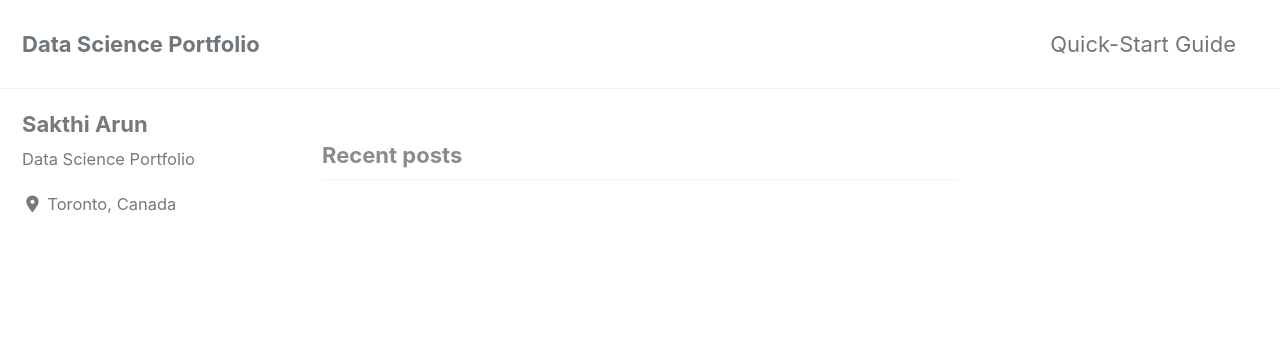
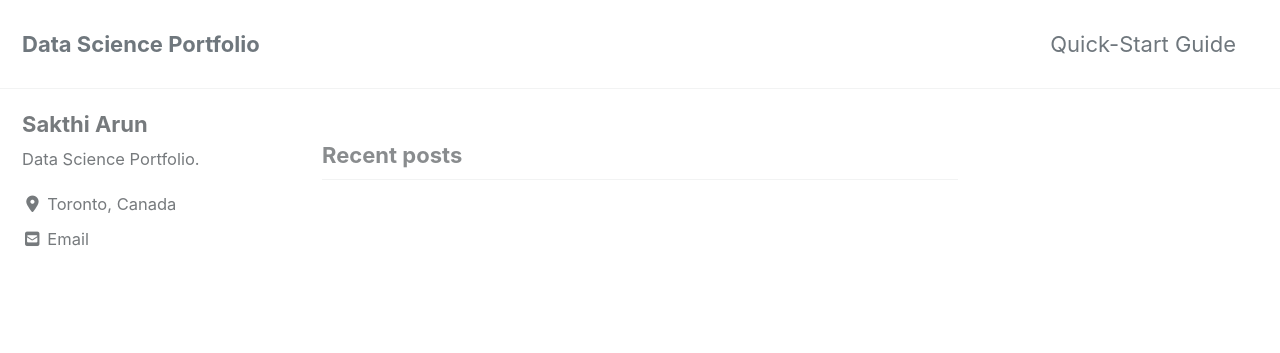
Before and after one commit to sakthiarun/sakthiarun.github.io, a Jekyll site: the page built from index.html, in a window 1280 px wide. Shown: the top 353 px of the page. Built offline with Jekyll 4.4.1, drawn with Linux system fonts in a browser that asks for light colours; cached includes are drawn as plain includes; nearby versions of some CDN libraries; the list of posts is cut into pages by our own code.

Commit message:
third github

```diff
--- a/_config.yml
+++ b/_config.yml
@@ -19,7 +19,7 @@ locale                   : "en-US"
 title                    : "Data Science Portfolio"
 title_separator          : "-"
 name                     : "Sakthi Arun"
-description              : "Data Science Portfolio"
+description              : "Data Science Portfolio."
 url                      : # the base hostname & protocol for your site e.g. "https://mmistakes.github.io"
 baseurl                  : # the subpath of your site, e.g. "/blog"
 repository               : # GitHub username/repo-name e.g. "mmistakes/minimal-mistakes"
@@ -108,15 +108,15 @@ analytics:
 author:
   name             : "Sakthi Arun"
   avatar           : # path of avatar image, e.g. "/assets/images/bio-photo.jpg"
-  bio              : "Data Science Portfolio"
+  bio              : "Data Science Portfolio."
   location         : "Toronto, Canada"
   email            :
   links:
     - label: "Email"
-      icon: "sakthi.amt@gmail.com"
-      # url: mailto:your.name@email.com
+      icon: "fas fa-fw fa-envelope-square"
+      url: mailto:sakthi.amt@gmail.com
     - label: "Website"
-      icon: "sakthiarun.github.io"
+      icon: "fas fa-fw fa-link"
       # url: "https://your-website.com"
     - label: "Twitter"
       icon: "fab fa-fw fa-twitter-square"
@@ -125,7 +125,7 @@ author:
       icon: "fab fa-fw fa-facebook-square"
       # url: "https://facebook.com/"
     - label: "GitHub"
-      icon: "sakthiarun.github.io"
+      icon: "fab fa-fw fa-github"
       # url: "https://github.com/"
     - label: "Instagram"
       icon: "fab fa-fw fa-instagram"
@@ -141,7 +141,7 @@ footer:
       icon: "fab fa-fw fa-facebook-square"
       # url:
     - label: "GitHub"
-      icon: "sakthiarun.github.io"
+      icon: "fab fa-fw fa-github"
       # url:
     - label: "GitLab"
       icon: "fab fa-fw fa-gitlab"
```
